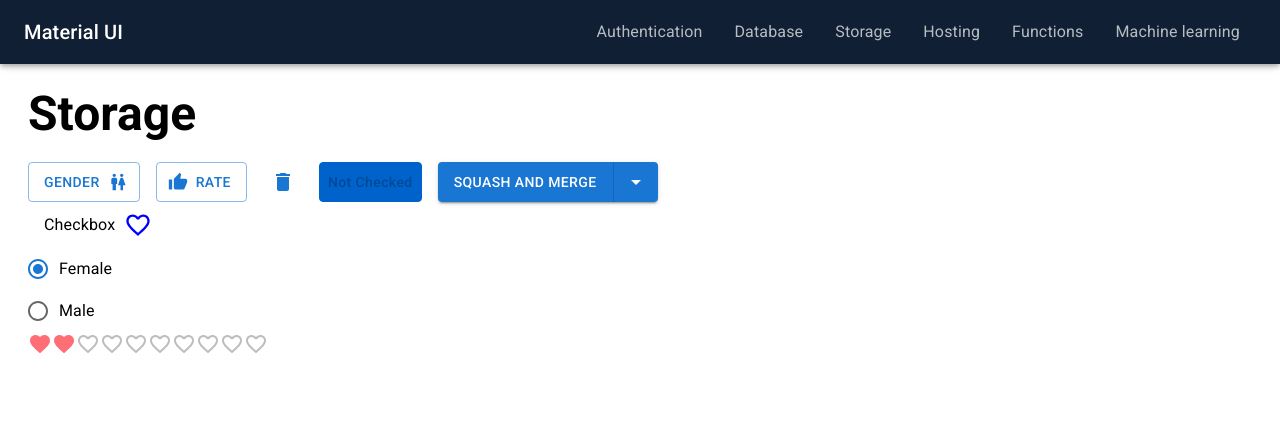
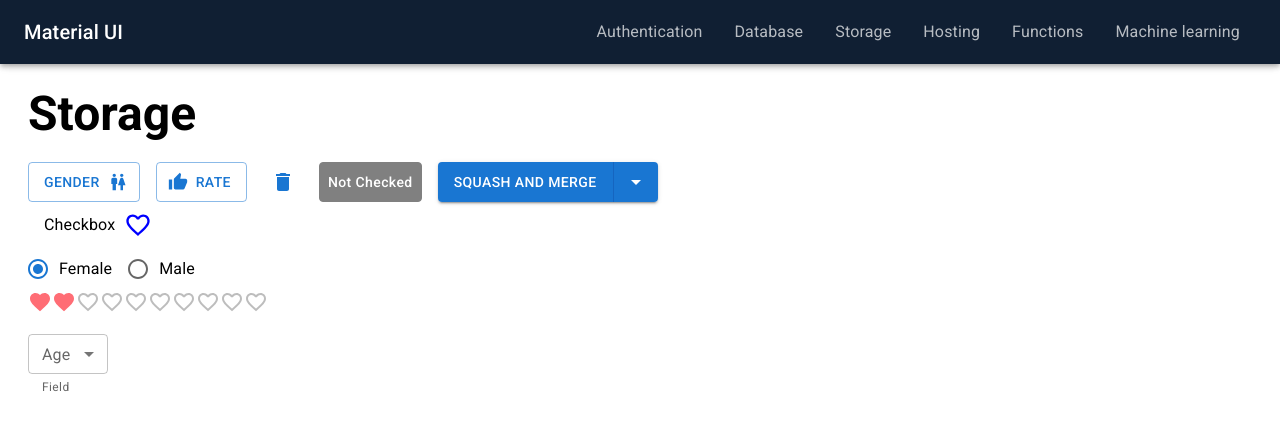
Before and after one commit to AmirHosseinRP/material-ui-practice, a React (Create React App) app: page /storage in a window 1280 px wide. Shown: the top 430 px of the page. Built offline with nearby package versions, Linux system fonts and the light colour scheme.

Commit message:
select field

```diff
--- a/src/pages/Storage.js
+++ b/src/pages/Storage.js
@@ -1,5 +1,15 @@
 import React, {useRef, useState} from "react";
-import {Box, Button, Checkbox, FormControlLabel, Stack} from "@mui/material";
+import {
+    Box,
+    Button,
+    Checkbox,
+    FormControl,
+    FormControlLabel,
+    FormHelperText,
+    InputLabel,
+    Select,
+    Stack
+} from "@mui/material";
 import Typography from "@mui/material/Typography";
 import {mainNavbarItems} from "../consts/navbaritems";
 import DeleteIcon from "@mui/icons-material/Delete";
@@ -25,21 +35,22 @@ import ThumbUpIcon from '@mui/icons-material/ThumbUp';
 
 const options = ['Create a merge commit', 'Squash and merge', 'Rebase and merge', 'you see nothing in here'];
 
-const BootstrapButton = styled(Button)({
+const BootstrapButton = styled(Button)((props) => ({
     color: 'white',
     textTransform: 'none',
-    border: '1px solid #0063cc',
-    backgroundColor: '#0063cc',
+    border: props.isDisabled ? '1px solid grey' : '1px solid #0063cc',
+    backgroundColor: props.isDisabled ? 'grey' : '#0062cc',
     '&:hover': {
-        backgroundColor: 'white',
-        color: '#0062cc',
-        borderColor: '#0062cc',
+        backgroundColor: props.isDisabled ? 'grey' : 'white',
+        color: props.isDisabled ? 'white' : '#0062cc',
+        borderColor: props.isDisabled ? 'grey' : '#0062cc',
         boxShadow: 'none',
+        cursor: props.isDisabled ? 'not-allowed' : 'pointer',
     },
     '&:focus': {
         boxShadow: '0 0 0 0.2rem rgba(0,123,255,.5)',
     },
-});
+}));
 
 const StyledRating = styled(Rating)({
     '& .MuiRating-iconFilled': {
@@ -60,6 +71,7 @@ const Storage = () => {
     const [message, setMessage] = useState('hello madam');
     const [value, setValue] = useState('female');
     const [rateValue, setRateValue] = useState(2);
+    const [age, setAge] = useState('');
 
 
     const handleClick = () => {
@@ -109,6 +121,10 @@ const Storage = () => {
             setMessage('hello madam');
         }
     };
+
+    const handleSelectChange = (event) => {
+        setAge(event.target.value);
+    };
     return (
         <Box sx={{
             padding: '30px 0 10px 20px',
@@ -134,7 +150,7 @@ const Storage = () => {
                     } else {
                         alert('Please check the Checkbox');
                     }
-                }} disabled={!checked}>{check}</BootstrapButton>
+                }} isDisabled={!checked}>{check}</BootstrapButton>
                 <React.Fragment>
                     <ButtonGroup variant="contained" ref={anchorRef} aria-label="split button">
                         <Button onClick={handleClick}>{options[selectedIndex]}</Button>
@@ -204,6 +220,7 @@ const Storage = () => {
                 name="radio-buttons-group"
                 value={value}
                 onChange={handleRadioChange}
+                row
             >
                 <FormControlLabel value="female" control={<Radio/>} label="Female"/>
                 <FormControlLabel value="male" control={<Radio/>} label="Male"/>
@@ -216,9 +233,26 @@ const Storage = () => {
 
                 precision={0.5}
                 icon={<FavoriteIcon fontSize="inherit"/>}
-                emptyIcon={<FavoriteBorderIcon fontSize="inherit" />}
+                emptyIcon={<FavoriteBorderIcon fontSize="inherit"/>}
                 max={10}
             />
+            <Box sx={{mt:2}}>
+                <FormControl sx={{ minWidth: 80 }} size={"small"}>
+                    <InputLabel id="demo-simple-select-label">Age</InputLabel>
+                    <Select
+                        labelId="demo-simple-select-label"
+                        value={age}
+                        label="Age"
+                        autoWidth
+                        onChange={handleSelectChange}
+                    >
+                        <MenuItem value={10}>Ten</MenuItem>
+                        <MenuItem value={20}>Twenty</MenuItem>
+                        <MenuItem value={30}>Thirty</MenuItem>
+                    </Select>
+                    <FormHelperText>Field</FormHelperText>
+                </FormControl>
+            </Box>
         </Box>
     )
 }
```
